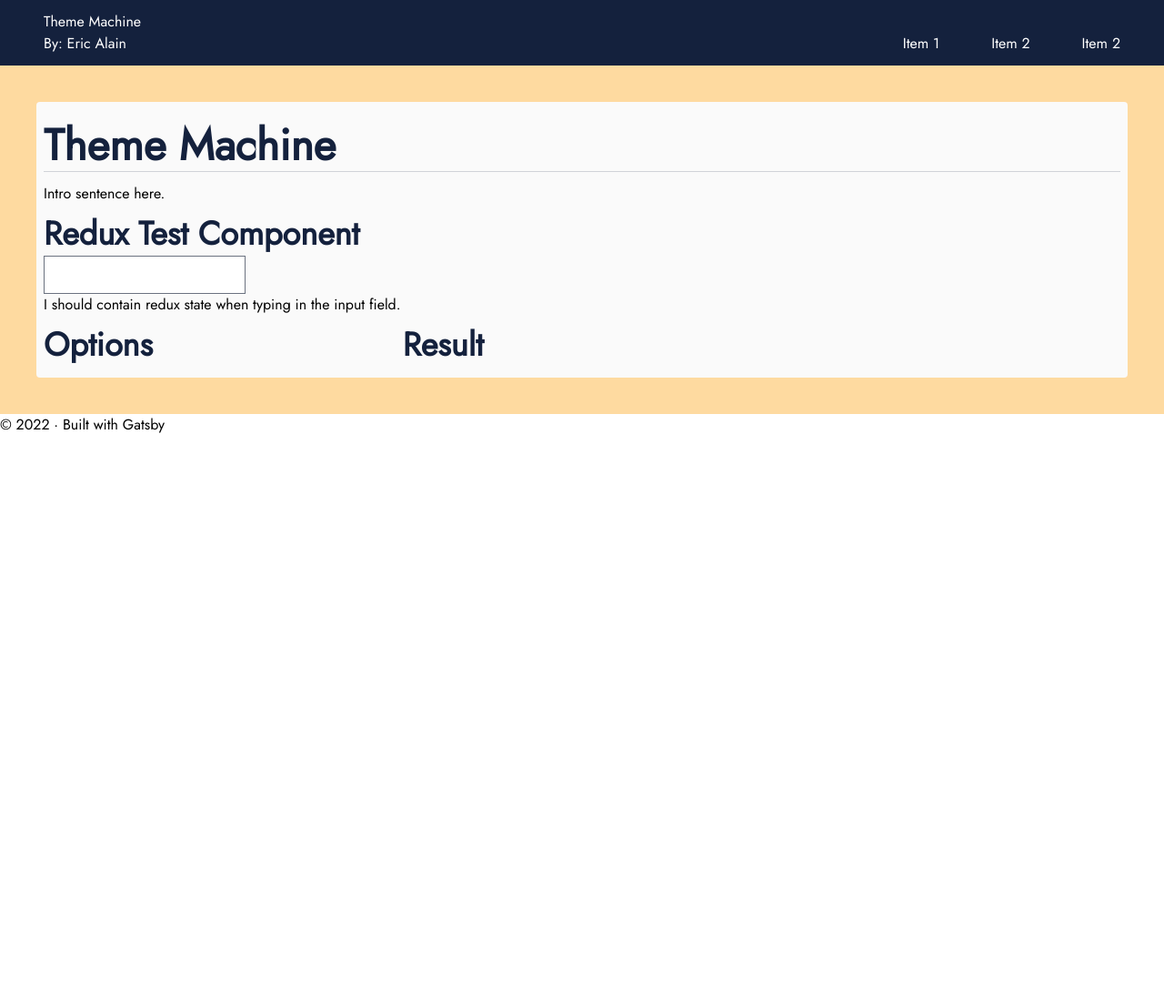
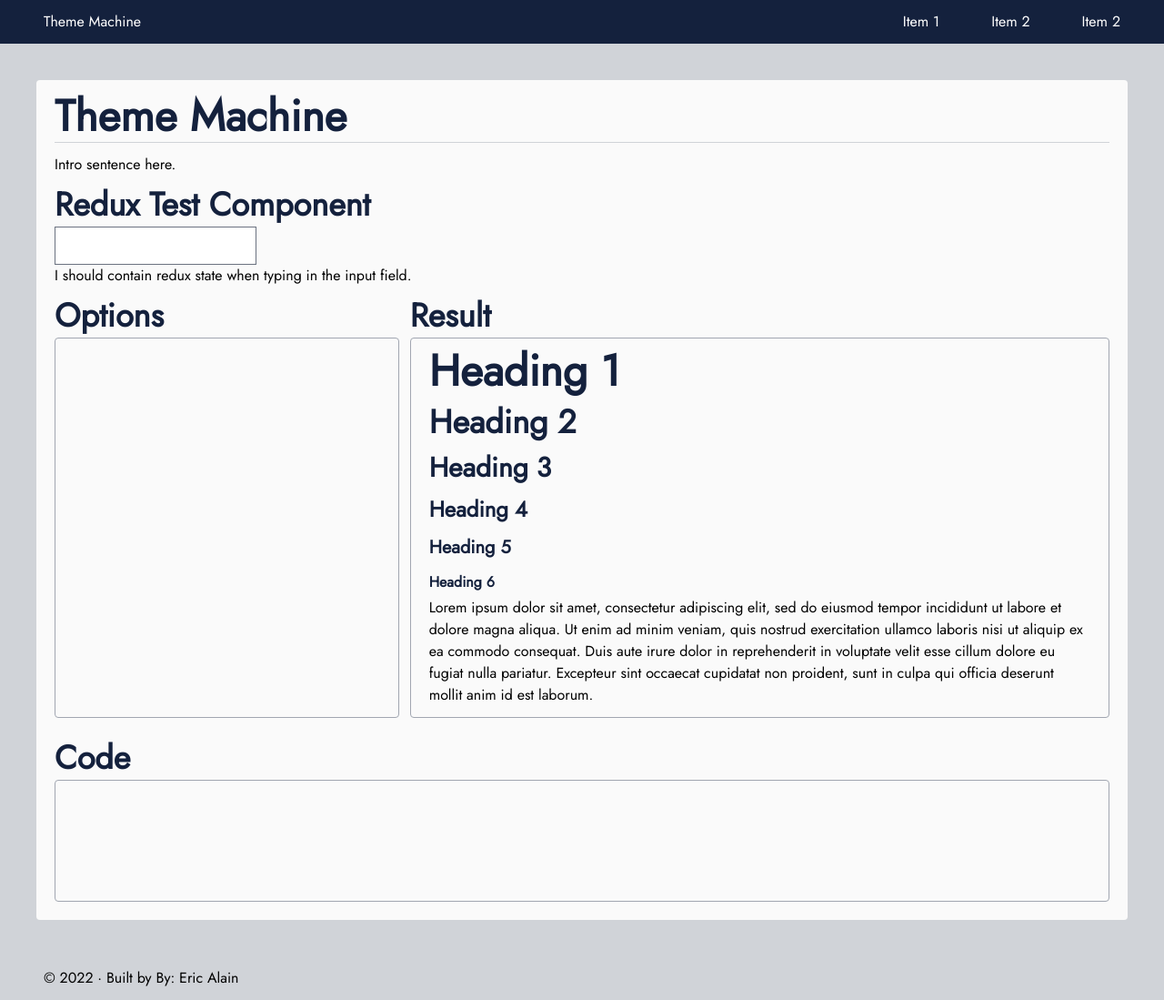
Before and after one commit to Eric-Alain/theme-machine, a Gatsby site: page / in a window 1280 px wide. Shown: the whole page at 91% size. Before the commit the page ends 800 px from the top, so only its background shows below. Built offline with nearby package versions, Linux system fonts and the light colour scheme; Gatsby itself is replaced by a stand-in of ours.

Commit message:
Map out base components

```diff
--- a/src/components/Footer/Footer.js
+++ b/src/components/Footer/Footer.js
@@ -2,15 +2,14 @@ import * as React from "react"
 
 const Footer = () => {
   return (
-    <div>
-      <div>
-        <footer>
-          © {new Date().getFullYear()} &middot; Built with
-          {` `}
-          <a href="https://www.gatsbyjs.com">Gatsby</a>
-        </footer>
-      </div>
-    </div>
+    <footer className="container mx-auto py-3 px-2">
+      © {new Date().getFullYear()} &middot; Built by
+      {` `}
+      By:{" "}
+      <a href="https://ericalain.ca" className="hover:text-secondary-900">
+        Eric Alain
+      </a>
+    </footer>
   )
 }
 
--- a/src/components/Header/Header.js
+++ b/src/components/Header/Header.js
@@ -9,11 +9,6 @@ const Header = ({ siteTitle }) => {
         <div className="grid grid-cols-12 gap-2 justify-around content-end">
           <div className="col-span-12 md:col-span-9">
             {siteTitle}
-            <br />
-            By:{" "}
-            <a href="https://ericalain.ca" className="hover:text-secondary-900">
-              Eric Alain
-            </a>
           </div>
           <div className="col-span-12 md:col-span-1 self-end md:justify-self-end">
             <a href="#" className="hover:text-secondary-900">
--- a/src/components/layout.js
+++ b/src/components/layout.js
@@ -16,13 +16,13 @@ const Layout = ({ children }) => {
   `)
 
   return (
-    <>
+    <div className="flex flex-col bg-primary-100 min-h-screen">
       <Header siteTitle={data.site.siteMetadata?.title || `Title`} />
-      <div>
+      <div className="py-10 grow">
         <main>{children}</main>
       </div>
-      <Footer />
-    </>
+      <Footer className="" />
+    </div>
   )
 }
 
--- a/src/pages/index.js
+++ b/src/pages/index.js
@@ -8,23 +8,48 @@ import Starter from "../components/Starter/Starter"
 const IndexPage = () => (
   <Layout>
     <Seo title="Home" />
-    <div className="bg-secondary-300 py-10">
-      <div className="container mx-auto py-3 px-2 bg-tertiary-100 rounded">
-        <h1>Theme Machine</h1>
-        <hr className="text-primary-100 mb-3"/>
-        <p>Intro sentence here.</p>
+    <div className="container mx-auto pt-1 pb-5 px-5 bg-tertiary-100 rounded">
+      <h1>Theme Machine</h1>
+      <hr className="text-primary-100 mb-3" />
+      <p>Intro sentence here.</p>
 
-        <h2>Redux Test Component</h2>
-        <Starter />
-        <div className="grid grid-cols-12">
-          <div className="col-span-4">
-            <h2>Options</h2>
+      <h2>Redux Test Component</h2>
+      <Starter />
+      <div className="grid gap-3 grid-cols-12">
+        <section className="col-span-4 flex flex-col">
+          <h2>Options</h2>
+          <div className="grow rounded border border-solid border-primary-300 pb-3 px-5"></div>
+        </section>
+        <section className="col-span-8">
+          <h2>Result</h2>
+          <div className="rounded border border-solid border-primary-300 pb-3 px-5">
+            <h3 className="h1">Heading 1</h3>
+            <h3 className="h2">Heading 2</h3>
+            <h3 className="h3">Heading 3</h3>
+            <h3 className="h4">Heading 4</h3>
+            <h3 className="h5">Heading 5</h3>
+            <h3 className="h6">Heading 6</h3>
+            <p>
+              Lorem ipsum dolor sit amet, consectetur adipiscing elit, sed do
+              eiusmod tempor incididunt ut labore et dolore magna aliqua. Ut
+              enim ad minim veniam, quis nostrud exercitation ullamco laboris
+              nisi ut aliquip ex ea commodo consequat. Duis aute irure dolor in
+              reprehenderit in voluptate velit esse cillum dolore eu fugiat
+              nulla pariatur. Excepteur sint occaecat cupidatat non proident,
+              sunt in culpa qui officia deserunt mollit anim id est laborum.
+            </p>
           </div>
-
-          <div className="col-span-8">
-            <h2>Result</h2>
+        </section>
+        <section className="col-span-12">
+          <h2>Code</h2>
+          <div className="rounded border border-solid border-primary-300 pb-3 px-5">
+            <br />
+            <br />
+            <br />
+            <br />
+            <br />
           </div>
-        </div>
+        </section>
       </div>
     </div>
   </Layout>
--- a/src/styles/global.css
+++ b/src/styles/global.css
@@ -92,22 +92,22 @@
     @apply subpixel-antialiased tracking-normal font-semibold mt-3 mb-1 text-primary-900;
   }
 
-  h1 {
+  h1, .h1 {
     @apply text-5xl;
   }
-  h2 {
+  h2, .h2 {
     @apply text-4xl;
   }
-  h3 {
+  h3, .h3 {
     @apply text-3xl;
   }
-  h4 {
+  h4, .h4 {
     @apply text-2xl;
   }
-  h5 {
+  h5, .h5 {
     @apply text-xl;
   }
-  h6 {
+  h6, .h6 {
     @apply text-base;
   }
 }
```
Also changed, not shown: 1 other file.
